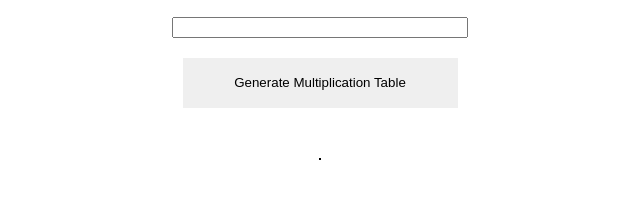
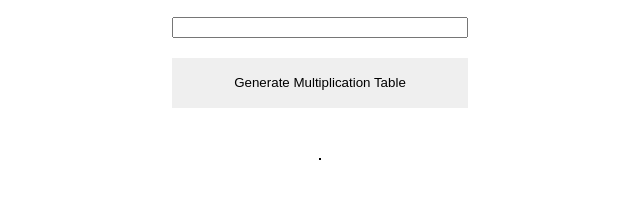
Before and after one commit to heathergh/grid-exercise, a plain HTML site: page index.html in a window 1280 px wide. Shown: the part 322-520 px from the top of the page, 320-960 px from the left. Drawn offline with Linux system fonts and the light colour scheme.

Commit message:
Changed height and width of button and removed padding

```diff
--- a/styles/main.css
+++ b/styles/main.css
@@ -9,8 +9,7 @@ header {
 button {
     border-style: none;
     height: 50px;
-    padding: 10px 15px;
-    width: 275px;
+    width: 296px;
 }
 
 label {
```
